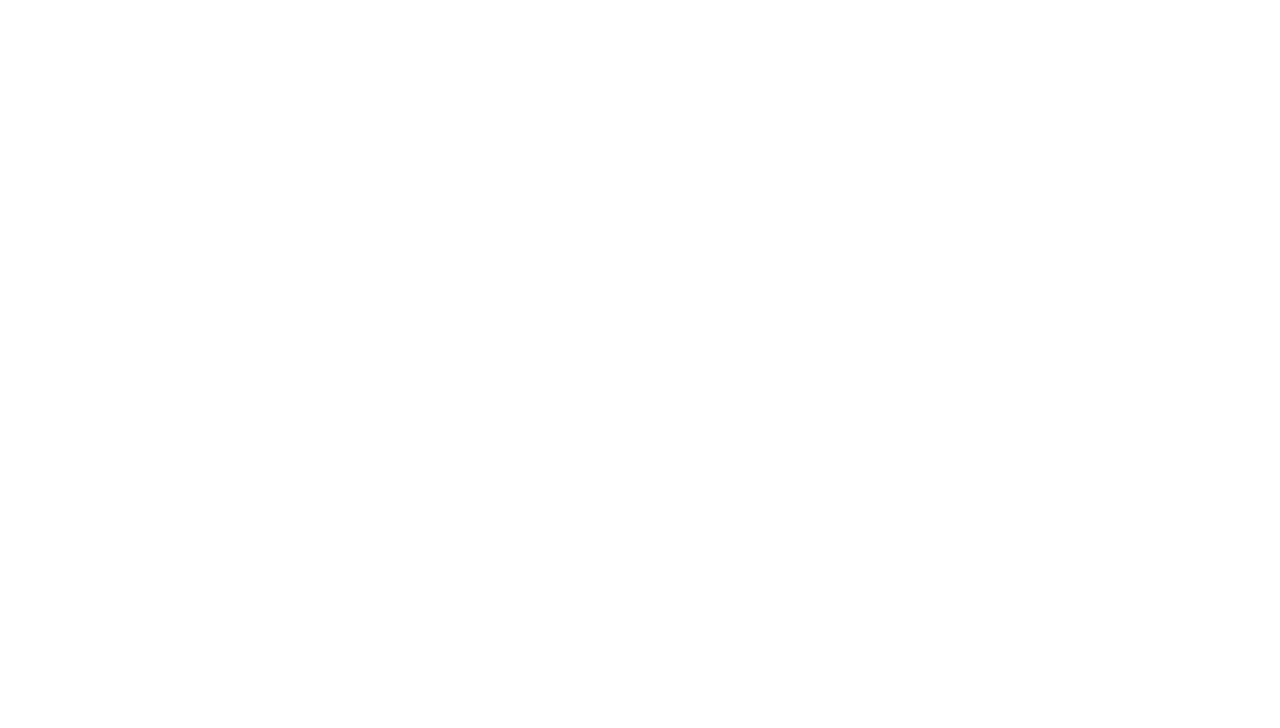
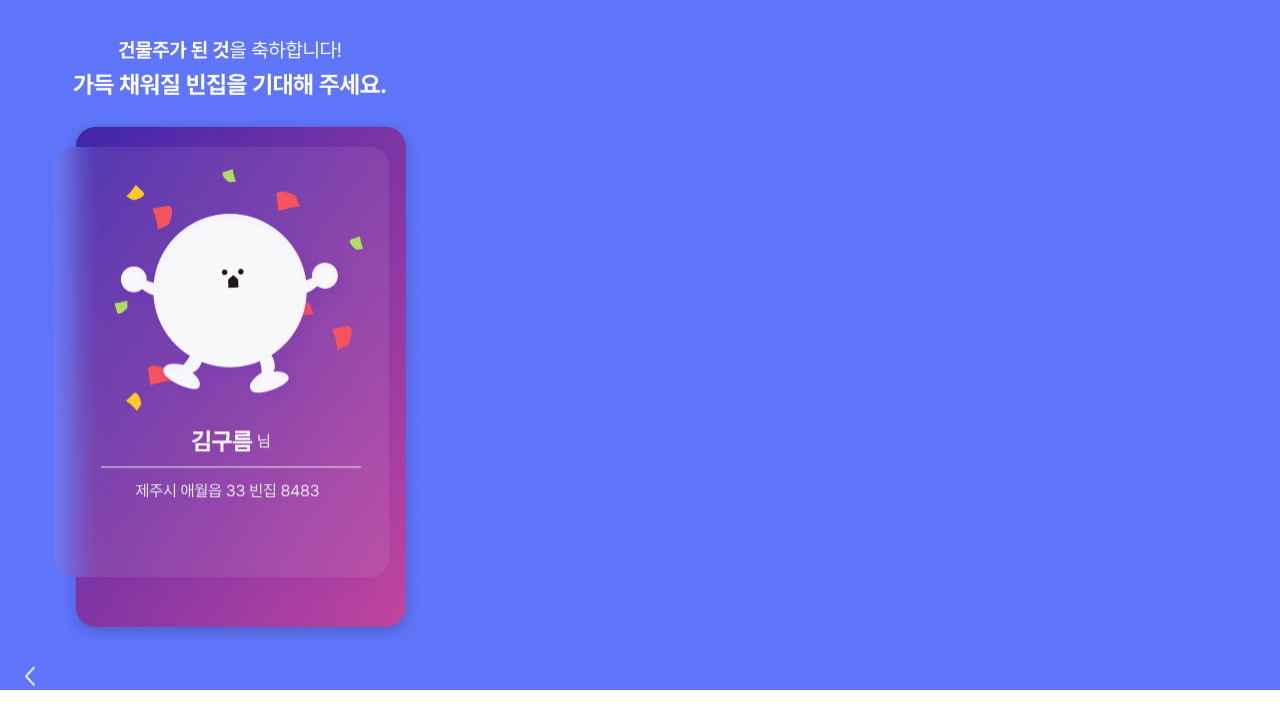
Before and after one commit to zzarbttoo/gd-frontend, a React (Create React App) app: page /complete in a window 1280 px wide. Before the commit this address had no page. Shown: the top 728 px of the page. Built offline with nearby package versions, Linux system fonts and the light colour scheme.

Commit message:
complete
투자 완료 페이지 구현

```diff
--- a/public/index.html
+++ b/public/index.html
@@ -15,7 +15,7 @@
       body {
         margin: 0;
         padding: 0;
-        padding-bottom: 80px;
+        padding-bottom: 70px;
       }
     </style>
     <title>React App</title>
--- a/src/Router.js
+++ b/src/Router.js
@@ -6,6 +6,7 @@ import Mypage from "./pages/mypage/Mypage";
 import InputPrice from "./pages/invest/InputPrice";
 import RatioInvest from "./pages/invest/ratioInvest";
 import LoadingInvest from "./pages/invest/LoadingInvest";
+import Complete from "./pages/invest/Complete";
 
 const Router = () => {
   return (
@@ -17,6 +18,7 @@ const Router = () => {
       <Route path="/input-price" element={<InputPrice />} />
       <Route path="/ratio-price" element={<RatioInvest />} />
       <Route path="/loading-invest" element={<LoadingInvest />} />
+      <Route path="/complete" element={<Complete />} />
     </Routes>
   );
 };
--- /dev/null
+++ b/src/pages/invest/Complete.jsx
@@ -0,0 +1,18 @@
+import React from "react";
+import arrowIcon from "../../asset/arrow2.png";
+import complete from "../../asset/complete.png";
+
+import { CustomedInputPrice } from "../../styled/inputPrice";
+
+function Complete(props) {
+  return (
+    <div style={{ backgroundColor: "#5f75fa" }}>
+      <CustomedInputPrice>
+        <img src={arrowIcon} className="arrowIcon2" alt="Example Image" />
+        <img src={complete} className="completeImg" alt="Example Image" />
+      </CustomedInputPrice>
+    </div>
+  );
+}
+
+export default Complete;
--- a/src/styled/home.js
+++ b/src/styled/home.js
@@ -6,6 +6,7 @@ export const CustomedHome = styled.div`
   padding: 0;
   overflow: hidden;
   position: relative;
+  background-color: #f8f8fa;
 
   p {
     margin: 0;
--- a/src/styled/inputPrice.js
+++ b/src/styled/inputPrice.js
@@ -2,6 +2,7 @@ import { styled } from "styled-components";
 
 export const CustomedInputPrice = styled.div`
   width: 100%;
+  height: 100%;
   margin: 0;
   padding: 0;
 
@@ -12,6 +13,13 @@ export const CustomedInputPrice = styled.div`
     margin-top: 18px;
     margin-left: 25px;
     margin-bottom: 27px;
+  }
+  .arrowIcon2 {
+    width: 10px;
+    height: 20px;
+    flex-shrink: 0;
+    margin-top: 18px;
+    margin-left: 25px;
   }
 
   .addressTitle {
@@ -203,4 +211,8 @@ export const CustomedInputPrice = styled.div`
       left: 100%; /* 1분 동안 100%로 이동 */
     }
   }
+
+  .completeImg {
+    width: 390px;
+  }
 `;
```
Also changed, not shown: src/asset/arrow2.png (added), src/asset/complete.png (added).
